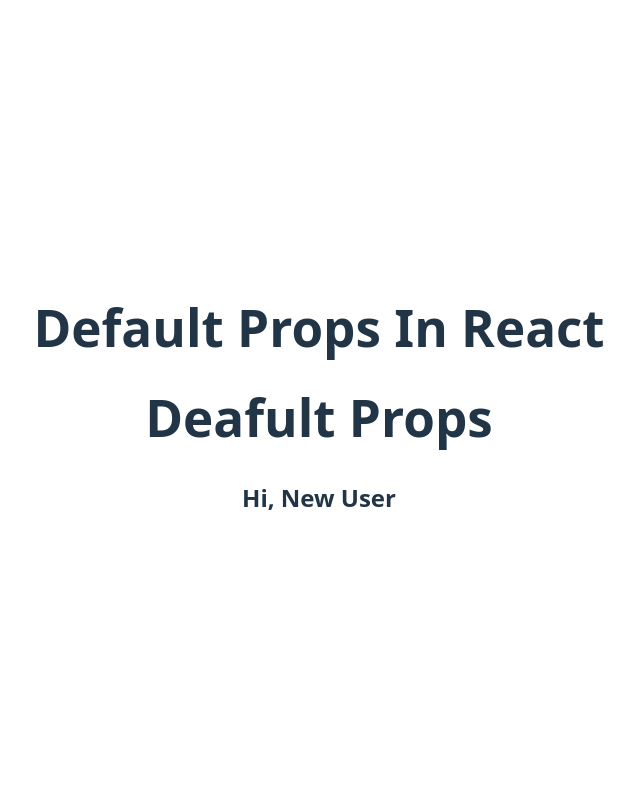
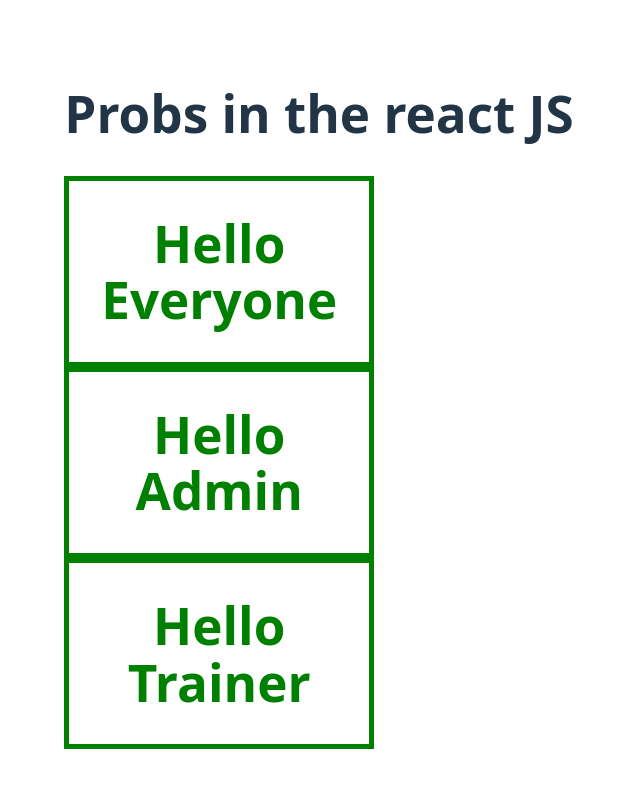
Before and after one commit to surendra4321/WorkingWithReact, a React (Vite) app in the folder React_blog_app/: page / in a window 1280 px wide. Shown: the top 788 px of the page, without its empty margins (321-961 px from the left). Built offline with nearby package versions, Linux system fonts and the light colour scheme.

Commit message:
Passing the jsx comp to app.jsx comp

```diff
--- a/React_blog_app/src/App.jsx
+++ b/React_blog_app/src/App.jsx
@@ -8,6 +8,7 @@
 import Count from './Count'
 import { Condition } from './Condition'
 import User from './User'
+import Wrapper from './Wrapper'
 
 function App() {
 //alert(sum())
@@ -78,15 +79,27 @@
 // }
 
 //Default Propers
-return (
+// return (
+// <div>
+//   <h1>Default Props In React</h1>
+//     <User/>
+
+// </div>
+
+// )
+
+
+// }
+
+return(
 <div>
-  <h1>Default Props In React</h1>
-    <User/>
+<h1>Probs in the react JS</h1>
+<Wrapper><h1>Hello Everyone </h1></Wrapper>
 
+<Wrapper><h1>Hello Admin </h1></Wrapper>
+<Wrapper><h1>Hello Trainer </h1></Wrapper>
 </div>
-
 )
 
-
 }
-export default App
+export default App  ;
--- /dev/null
+++ b/React_blog_app/src/Wrapper.jsx
@@ -0,0 +1,8 @@
+//import { Children } from "react";
+//Passing the JSX and the whole HTML in the app.jsx
+function Wrapper({children}){
+return(
+    <div style={{color:"green", border:"5px solid green", width:"300px"}}>{children}</div>
+)
+}
+export default Wrapper;
```
